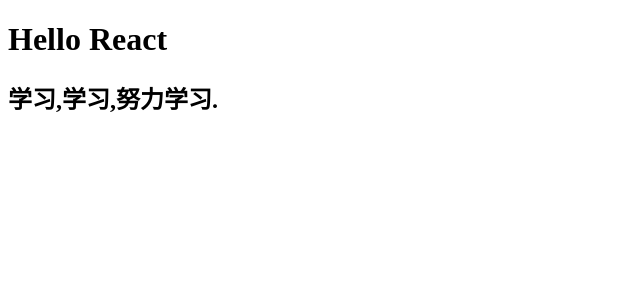
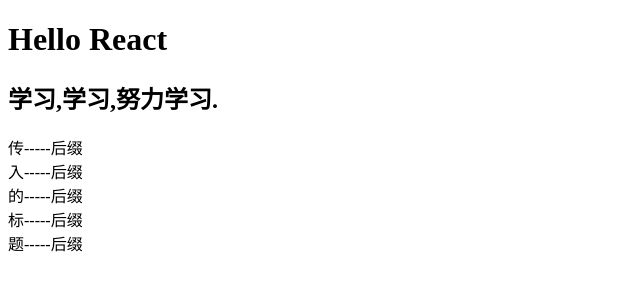
Before and after one commit to ranwawa/learning, a React (Create React App) app: page / in a window 1280 px wide. Shown: the top 300 px of the page, without its empty margins (0-640 px from the left). Built offline with nearby package versions, Linux system fonts and the light colour scheme.

Commit message:
feat(src): react组件props
1. 直接在组件标签上写属性可以向子组件传值
2. 不能在子组件修改props值
3. 在jsx中使用注释时,外面必须加上大括号,因为所有js语法都需要加大括号

```diff
--- a/src/app.jsx
+++ b/src/app.jsx
@@ -1,11 +1,13 @@
-import React from 'react';
-export default class App extends React.Component{
+import React from "react";
+import Home from "./home";
+export default class App extends React.Component {
   render() {
     return (
       <div>
         <h1>Hello React</h1>
         <h2>学习,学习,努力学习.</h2>
+        <Home title="传入的标题" appendix="后缀" />
       </div>
-    )
+    );
   }
 }
--- a/src/home.jsx
+++ b/src/home.jsx
@@ -4,9 +4,26 @@
  * @author 冉娃娃 <274544338@qq.com>
  * @since 2020/6/8 8:43
  */
-import React from 'react';
+import React from "react";
 export default class Home extends React.Component {
   render() {
-    return <div>这里子子组件</div>
+    {
+      /* 注释外面必须加花括号,因为js语法必须被花括号括起来 */
+    }
+    console.log(this.props); // 所有传入的属性
+    // 子组件里面无法修改props的值
+    return (
+      <div>
+        <div>
+          {this.props.title.split("").map((ele) => (
+            <div key={ele}>
+              {ele}
+              -----
+              {this.props.appendix}
+            </div>
+          ))}
+        </div>
+      </div>
+    );
   }
 }
```
